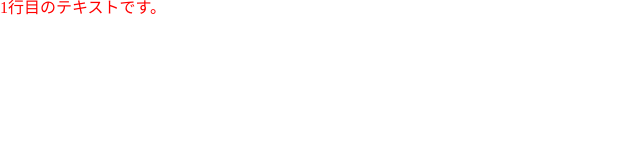
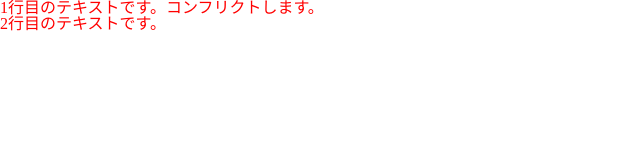
Before and after one commit to yujiroN/git, a plain HTML site: page index.html in a window 1280 px wide. Shown: the whole page, without its empty margins (0-640 px from the left). Drawn offline with Linux system fonts and the light colour scheme.

Commit message:
コミット

```diff
--- a/index.html
+++ b/index.html
@@ -8,7 +8,8 @@
 </head>
 <body>
 
-<p>1行目のテキストです。</p>
+<p>1行目のテキストです。コンフリクトします。</p>
+<p>2行目のテキストです。</p>
 
 </body>
 </html>
```
